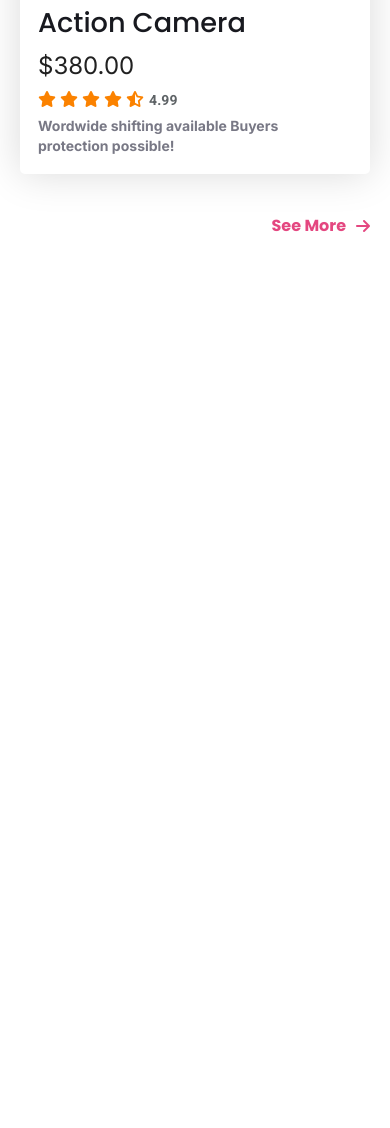
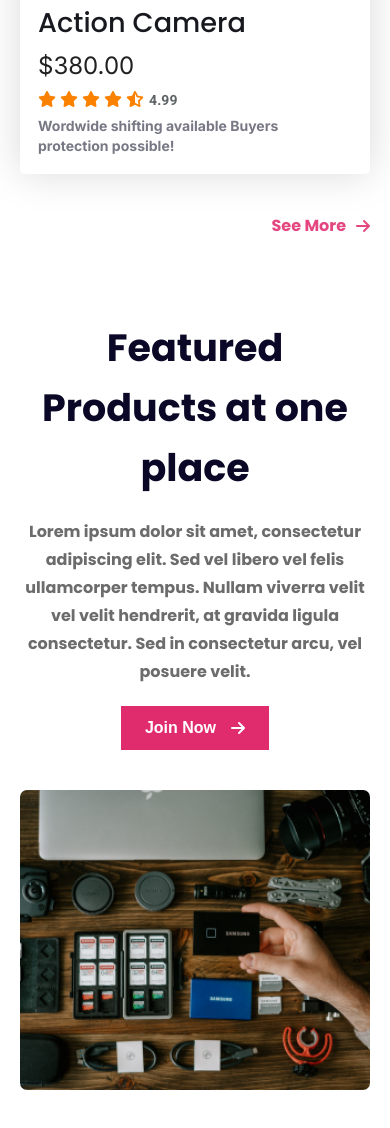
Before and after one commit to abdurrahmanmahmud5981/ph-influencer-gear, a plain HTML site: page index.html in a window 390 px wide. Shown: the part 5579-6707 px from the top of the page. Before the commit the page ends 5857 px from the top, so only its background shows below. Drawn offline with Linux system fonts and the light colour scheme.

Commit message:
featured product  section design complete and also responsive

```diff
--- a/index.html
+++ b/index.html
@@ -316,7 +316,19 @@
         </div>
       </section>
 
-        <!-- populer collection section start -->
+        <!-- populer collection section end -->
+        <!-- featured products section start -->
+         <section class="featured-product flex">
+            <div class="featured-image">
+                <img src="./images/gear.png" alt="it's an image holding many things">
+            </div>
+            <div class="featured-info flex">
+                <h2 class="featured-title">Featured Products at one place</h2>
+                <p class="featured-description">Lorem ipsum dolor sit amet, consectetur adipiscing elit. Sed vel libero vel felis ullamcorper tempus. Nullam viverra velit vel velit hendrerit, at gravida ligula consectetur. Sed in consectetur arcu, vel posuere velit.</p>
+                <button class="featured-btn">Join Now <i class="fa-solid fa-arrow-right"></i></button>
+            </div>
+         </section>
+        <!-- featured products section end -->
 
     </main>
     <footer></footer>
--- a/styles/responsive.css
+++ b/styles/responsive.css
@@ -39,9 +39,26 @@
     height: 290px;
   }
   /* populer collection */
-  .collection-container{
-    grid-template-columns: repeat(1,minmax(200px, 1fr));
-}
+  .collection-container {
+    grid-template-columns: repeat(1, minmax(200px, 1fr));
+  }
+    /* featured products */
+    .featured-product {
+        gap: 40px;
+        flex-direction: column-reverse;
+      }
+      .featured-image img{
+        width: 100%;
+        height: 300px;
+        object-fit: cover;
+        border-radius: 7px;
+
+    }
+      .featured-info {
+        flex-direction: column;
+       text-align: center;
+        align-items: center;
+      }
 }
 
 /* tablet device */
@@ -57,7 +74,6 @@
   .brand-logo {
     font-size: calc(1.11rem);
   }
-
 
   /* banner */
   .banner {
@@ -81,15 +97,32 @@
     width: 350px;
     height: 350px;
   }
-    /* populer collection */
-    .collection-container{
-        grid-template-columns: repeat(2,minmax(200px, 1fr));
-    }
+  /* populer collection */
+  .collection-container {
+    grid-template-columns: repeat(2, minmax(200px, 1fr));
+  }
+
+ /* featured products */
+ .featured-product {
+    gap: 40px;
+    flex-direction: column-reverse;
+  }
+  .featured-image img{
+    width: 100%;
+    height: 450px;
+    object-fit: cover;
+    border-radius: 7px;
+
+}
+  .featured-info {
+    flex-direction: column;
+   text-align: center;
+    align-items: center;
+  }
 }
 
 /* desktop device */
 @media screen and (min-width: 992px) and (max-width: 1120px) {
-
   /* banner */
 
   .banner-title {
--- a/styles/style.css
+++ b/styles/style.css
@@ -112,7 +112,8 @@ main >section{
   line-height: 24px;
   letter-spacing: 0px;
 }
-.banner-btn {
+.banner-btn,
+.featured-btn {
   font-size: var(--font-16);
   font-weight: 700;
   line-height: 24px;
@@ -243,3 +244,33 @@ align-items: center;
 gap: 10px;
 justify-content: flex-end;
 }
+/* featured products style */
+.featured-product{
+    align-items: center;
+    gap: 80px;
+}
+
+.featured-info{
+    flex-direction: column;
+    gap: 20px;
+    align-items: flex-start;
+}
+.featured-title{
+    color: rgb(10, 8, 38);
+font-family: var(--font-poppins);
+font-size: 38px;
+font-weight: 700;
+line-height: 60px;
+letter-spacing: 0px;
+}
+.featured-description{
+    color: rgb(108, 108, 108);
+font-family: var(--font-poppins);
+font-size: var(--font-16);
+font-weight: 700;
+line-height: 28px;
+letter-spacing: 0px;
+}
+.featured-btn{
+ border-radius: 0;
+}
```
